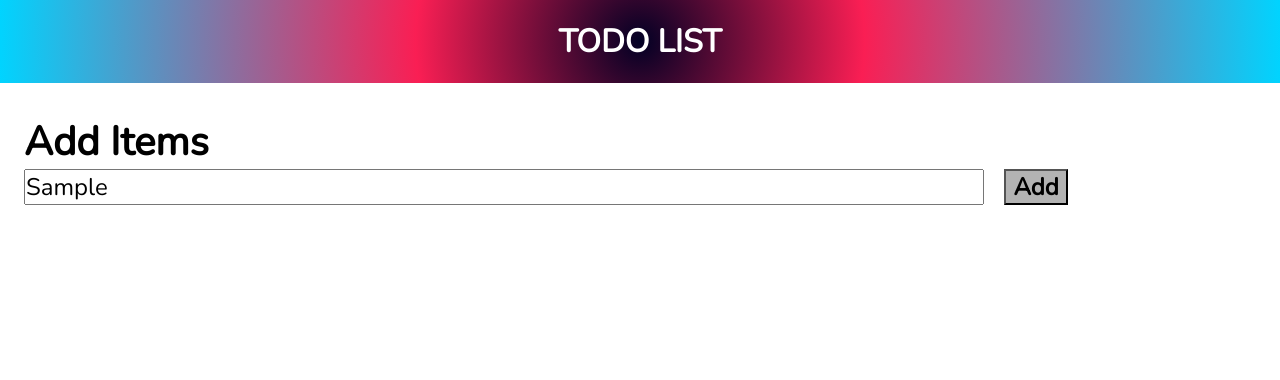
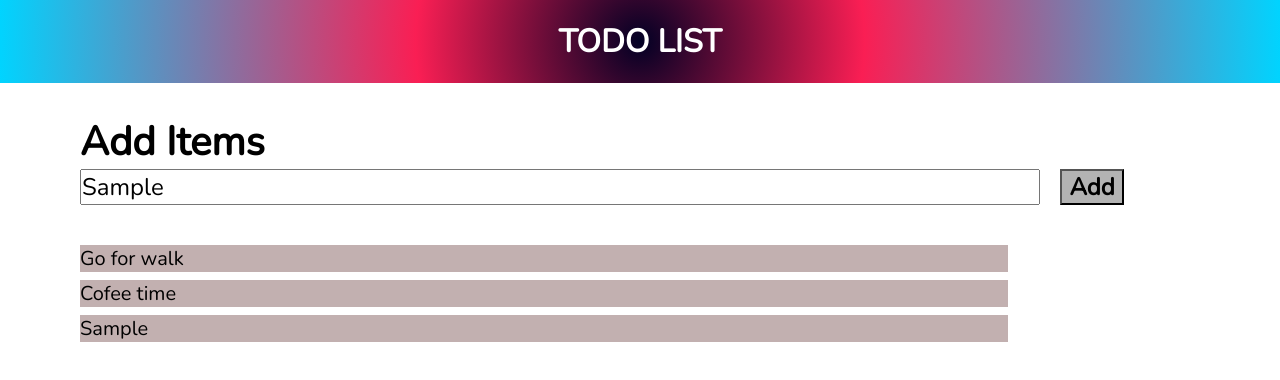
Before and after one commit to abhay2002-pro/TODO-List, a plain HTML site: page index.html in a window 1280 px wide. Both pictures are taken after typing "Sample" into the empty fields and a click on the input "Add". Drawn offline with nearby package versions, Linux system fonts and the light colour scheme.

Commit message:
Added add task feature

```diff
--- a/index.html
+++ b/index.html
@@ -22,8 +22,9 @@
     </div>
 
     <div class="tasks">
-        <ul id = "myUL">
-
+        <ul id = "myList">
+            <li>Go for walk</li>
+            <li>Cofee time</li>
         </ul>
     </div>
 
--- a/script.js
+++ b/script.js
@@ -0,0 +1,15 @@
+var addItems = document.getElementById('addItems');
+var submit = document.getElementById('submit');
+
+submit.addEventListener('click', function(){
+    var node = document.createElement("LI");
+    var textnode = "";
+    textnode = document.createTextNode(document.getElementById('addItems').value);
+    if(textnode == ""){
+        alert("You did not enter any item!!")
+    }
+    else{
+        node.appendChild(textnode);
+        document.getElementById("myList").appendChild(node);
+    }
+})
--- a/style.css
+++ b/style.css
@@ -18,14 +18,14 @@ header{
 }
 
 .addItemTEXT{
-    margin: 2rem 2rem 0rem 1.5rem;
+    margin: 2rem 2rem 0rem 5rem;
     font-size: 2.5rem;
 }
 
 #addItems{
     width: 75%;
     font-size: 1.5rem;
-    margin : 0rem 1rem 2rem 1.5rem;
+    margin : 0rem 1rem 2rem 5rem;
 }
 
 #submit{
@@ -41,3 +41,17 @@ header{
     background-color: #bbbbbb;
     color: #330000;
 }
+ul{
+    margin : 0rem 17rem 2rem 5rem;
+}
+
+li{
+    font-size: 1.25rem;
+    margin-top: 0.5rem;
+    list-style-type:none;
+    background-color: #c2b0b0;
+}
+
+.li-completed{
+    background-color: #4b3f3f;
+}
```
